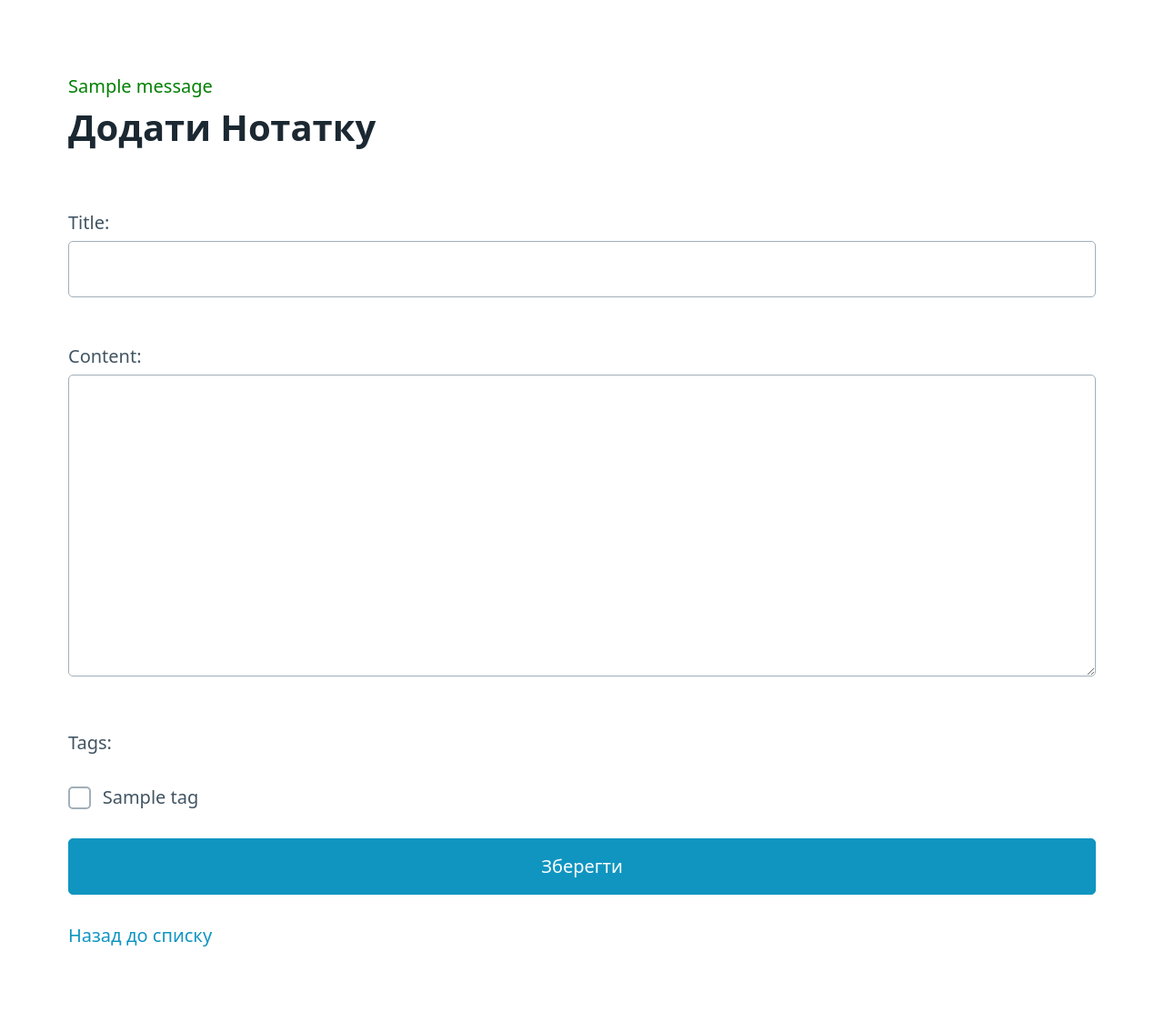
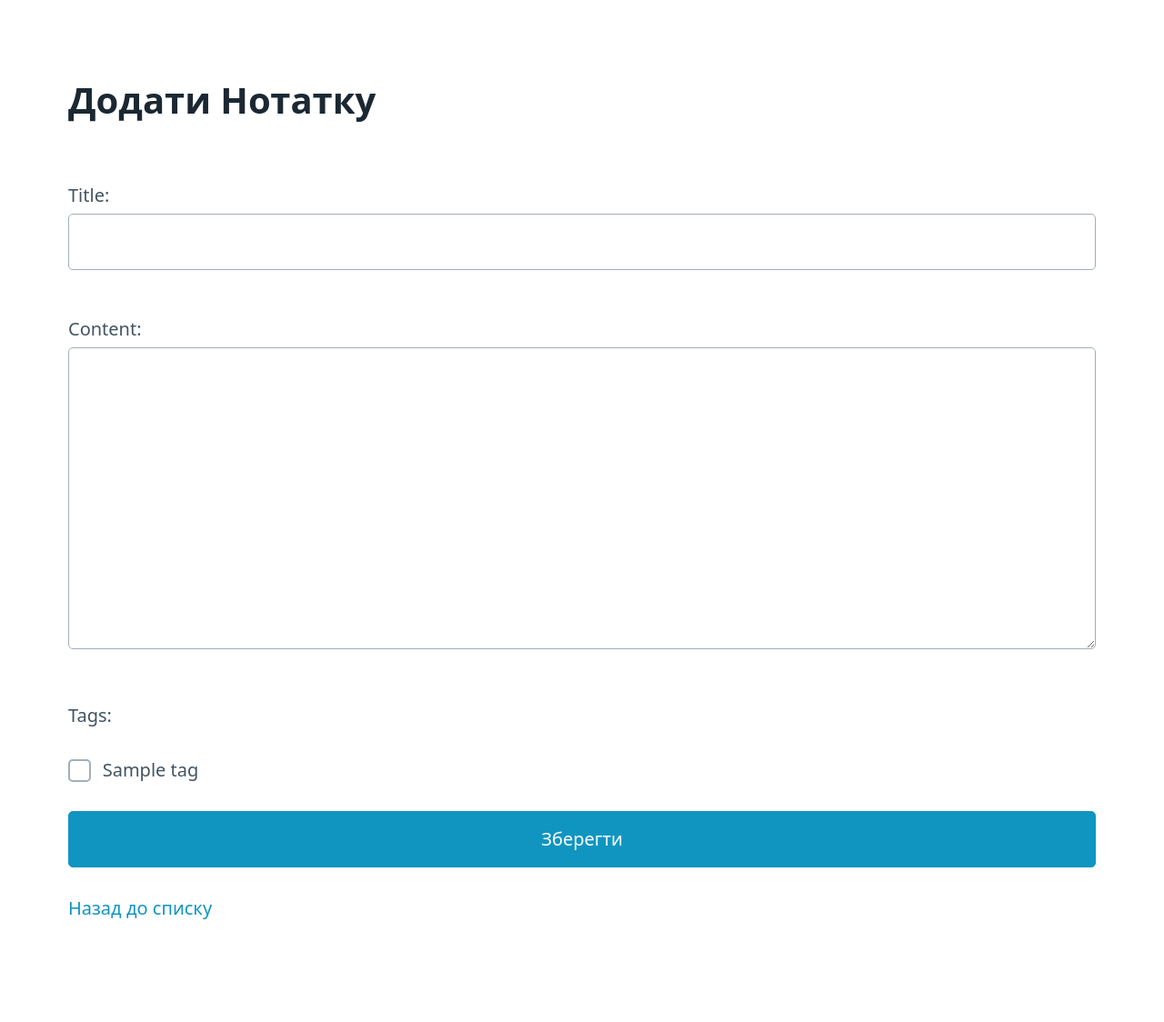
Before and after one commit to alex-nuclearboy/goit-py-web-project-team-8, a Django app: page /notesapp/add/ in a window 1280 px wide. Shown: the part 90-1214 px from the top of the page at 91% size. After the commit the page ends 1101 px from the top, so only its background shows below. Run offline with Django 5.2, Linux system fonts and the light colour scheme; tables that the repository leaves empty hold one stand-in row (values such as "Sample post"); one stand-in notice (Sample message) is shown.

Commit message:
Remove the error message handler

```diff
--- a/personal_assistant/newsapp/templates/newsapp/base.html
+++ b/personal_assistant/newsapp/templates/newsapp/base.html
@@ -78,13 +78,6 @@
     </header>
 
     <main class="container">
-        {% if messages %}
-        <div>
-            {% for message in messages %}
-            <div {% if message.tags %} class="alert-{{ message.tags }}" {% endif %}>{{ message }}</div>
-            {% endfor %}
-        </div>
-        {% endif %}
         {% block content %} {% endblock %}
     </main>
 </body>
```
